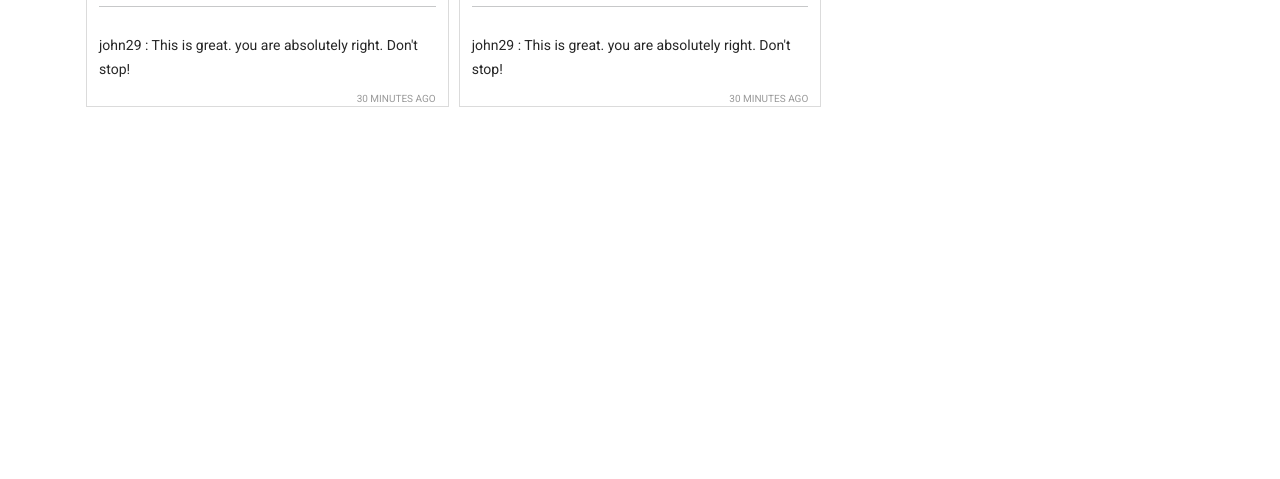
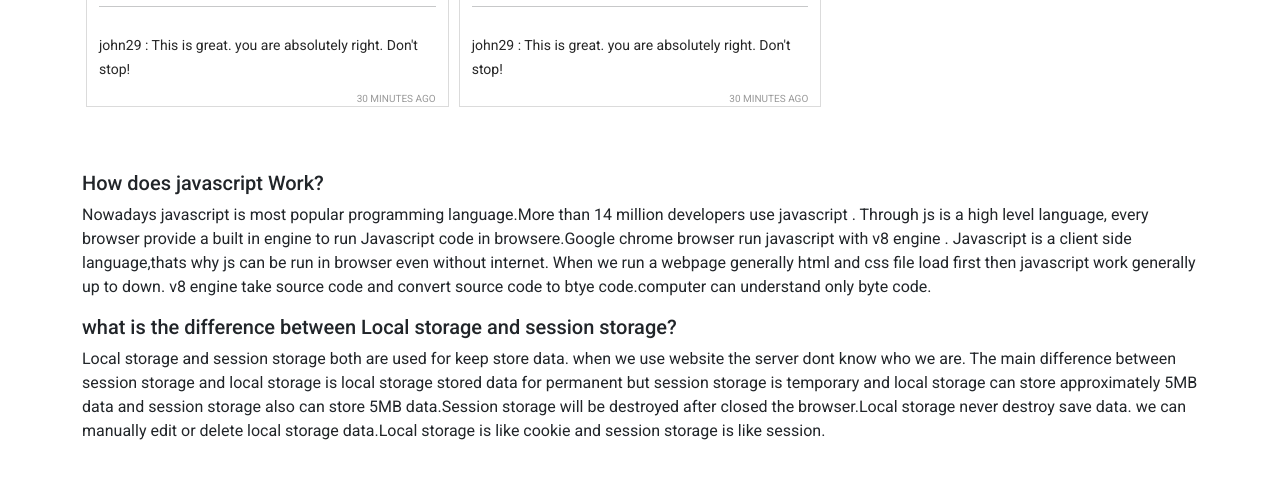
Before and after one commit to tusher112/demo-instragram, a plain HTML site: page index.html in a window 1280 px wide. Shown: the part 1425-1904 px from the top of the page. Before the commit the page ends 1548 px from the top, so only its background shows below. Drawn offline with nearby package versions, Linux system fonts and the light colour scheme.

Commit message:
question added and issue solved and rechecked code

```diff
--- a/index.html
+++ b/index.html
@@ -1,5 +1,6 @@
 <!DOCTYPE html>
 <html lang="en">
+
 <head>
     <meta charset="UTF-8" />
     <meta http-equiv="X-UA-Compatible" content="IE=edge" />
@@ -7,49 +8,28 @@
     <title>Insta-Sohor</title>
     <link rel="stylesheet" href="./css/style.css" />
     <!-- Latest compiled and minified CSS -->
-        <link
-            href="https://cdn.jsdelivr.net/npm/bootstrap@5.1.3/dist/css/bootstrap.min.css"
-            rel="stylesheet"
-            integrity="sha384-1BmE4kWBq78iYhFldvKuhfTAU6auU8tT94WrHftjDbrCEXSU1oBoqyl2QvZ6jIW3"
-            crossorigin="anonymous"
-        />
+    <link href="https://cdn.jsdelivr.net/npm/bootstrap@5.1.3/dist/css/bootstrap.min.css" rel="stylesheet"
+        integrity="sha384-1BmE4kWBq78iYhFldvKuhfTAU6auU8tT94WrHftjDbrCEXSU1oBoqyl2QvZ6jIW3" crossorigin="anonymous" />
 
     <!-- google Montserrat  font  -->
     <link rel="preconnect" href="https://fonts.googleapis.com" />
     <link rel="preconnect" href="https://fonts.gstatic.com" crossorigin />
-        <link
-            href="https://fonts.googleapis.com/css2?family=Montserrat:wght@300;400;500&display=swap"
-            rel="stylesheet"
-        />
-        <link
-            rel="stylesheet"
-            href="https://cdnjs.cloudflare.com/ajax/libs/font-awesome/6.0.0/css/all.min.css"
+    <link href="https://fonts.googleapis.com/css2?family=Montserrat:wght@300;400;500&display=swap" rel="stylesheet" />
+    <link rel="stylesheet" href="https://cdnjs.cloudflare.com/ajax/libs/font-awesome/6.0.0/css/all.min.css"
         integrity="sha512-9usAa10IRO0HhonpyAIVpjrylPvoDwiPUiKdWk5t3PyolY1cOd4DSE0Ga+ri4AuTroPR5aQvXU9xC6qOPnzFeg=="
-            crossorigin="anonymous"
-            referrerpolicy="no-referrer"
-        />
+        crossorigin="anonymous" referrerpolicy="no-referrer" />
 </head>
 
 <body>
     <header>
         <nav class="navbar navbar-expand-lg navbar-light bg-light px-5">
             <a class="navbar-brand" href="#">Insta-Sohor</a>
-                <button
-                    class="navbar-toggler"
-                    type="button"
-                    data-toggle="collapse"
-                    data-target="#navbarSupportedContent"
-                    aria-controls="navbarSupportedContent"
-                    aria-expanded="false"
-                    aria-label="Toggle navigation"
-                >
+            <button class="navbar-toggler" type="button" data-toggle="collapse" data-target="#navbarSupportedContent"
+                aria-controls="navbarSupportedContent" aria-expanded="false" aria-label="Toggle navigation">
                 <span class="navbar-toggler-icon"></span>
             </button>
 
-                <div
-                    class="collapse navbar-collapse justify-content-end"
-                    id="navbarSupportedContent"
-                >
+            <div class="collapse navbar-collapse justify-content-end" id="navbarSupportedContent">
                 <ul class="navbar-nav mr-auto">
                     <li class="nav-link active" role="button" onclick="switchTab( 'posts' )">
                         <i class="fa-solid fa-house"></i>
@@ -77,9 +57,32 @@
             <h1>Reported posts</h1>
         </div>
     </main>
+
+    <section class="container my-5" id="article">
+        <h5>How does javascript Work?</h5>
+        <p>Nowadays javascript is most popular programming language.More than 14 million developers use javascript .
+            Through js is a high level language, every browser provide a built in engine to run Javascript
+            code in browsere.Google chrome browser run javascript with v8 engine . Javascript is a client side
+            language,thats why js can be
+            run in browser even without internet. When we run a
+            webpage generally html
+            and css file load first then javascript work generally up to down. v8 engine take source code and convert
+            source code to btye code.computer can understand only byte code. </p>
+        <!-- <h5>What does javascript eventLoop do?</h5>
+        <p></p> -->
+        <h5>what is the difference between Local storage and session storage?</h5>
+        <p>Local storage and session storage both are used for keep store data. when we use website the server dont know
+            who we are. The main difference between session storage and local storage is local storage stored data for
+            permanent but session storage is temporary and local storage can store approximately 5MB data and session
+            storage
+            also can store 5MB data.Session storage will be destroyed after closed the browser.Local storage never
+            destroy save data. we can manually edit or delete local storage data.Local storage is like cookie and
+            session storage is like session.</p>
+    </section>
     <footer></footer>
 
     <!-- add javascript  file  -->
     <script src="./js/app.js"></script>
 </body>
+
 </html>
--- a/js/app.js
+++ b/js/app.js
@@ -39,12 +39,14 @@ const switchTab = (id) => {
     document.getElementById("liked").style.display = "block";
     document.getElementById("posts").style.display = "none";
     document.getElementById("reported").style.display = "none";
+    document.getElementById('article').style.display = "none";
 
     displayLikedPosts();
   } else {
     document.getElementById("reported").style.display = "block";
     document.getElementById("posts").style.display = "none";
     document.getElementById("liked").style.display = "none";
+    document.getElementById('article').style.display = "none";
 
     displayReportedPosts();
   }
@@ -152,6 +154,7 @@ const displayLikedPosts = () => {
   likedPosts.forEach((post) => {
     const div = createPost(post);
     document.getElementById("liked").appendChild(div);
+    document.getElementById('article').style.display = "none";
   });
 };
 
@@ -161,6 +164,7 @@ const displayReportedPosts = () => {
   reportedPosts.forEach((post) => {
     const div = createPost(post);
     document.getElementById("reported").appendChild(div);
+    document.getElementById('article').style.display = "none";
 
   });
 };
```
Lines whose indentation alone changed are shown as unchanged.
